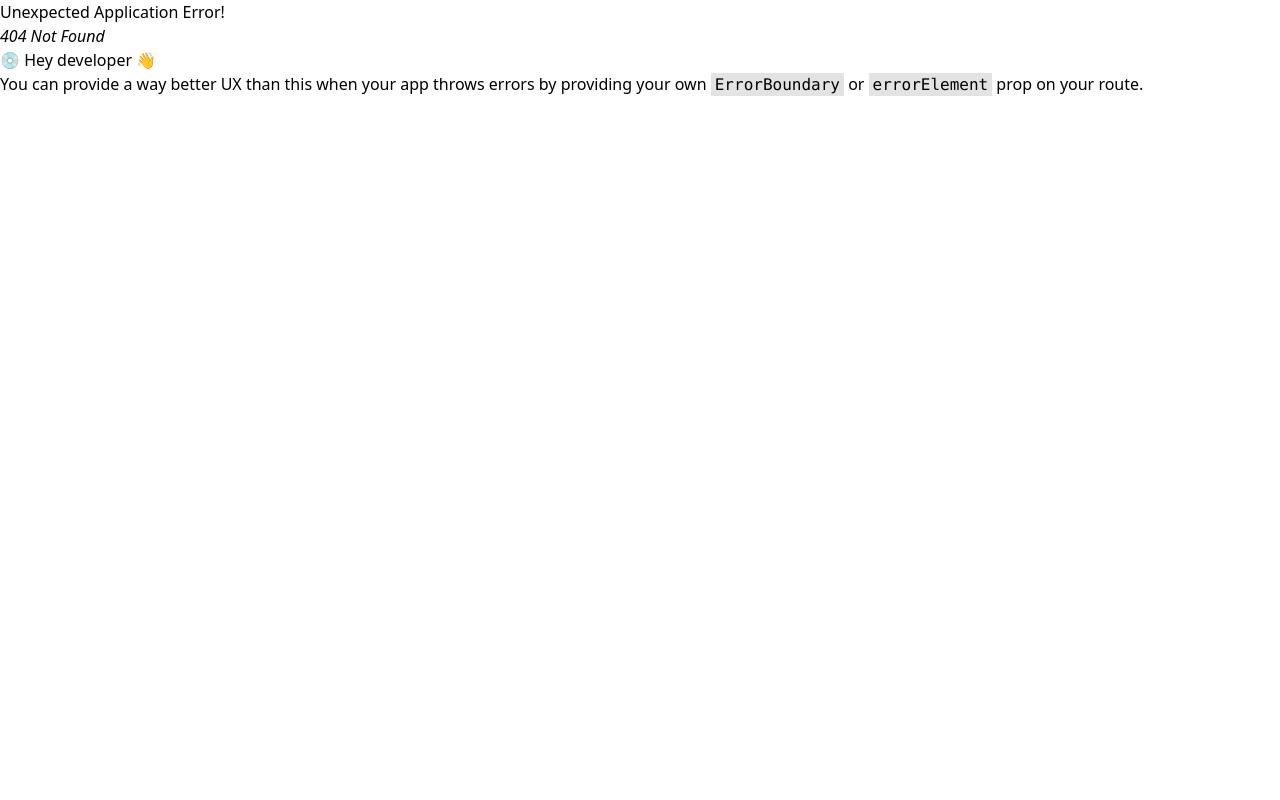
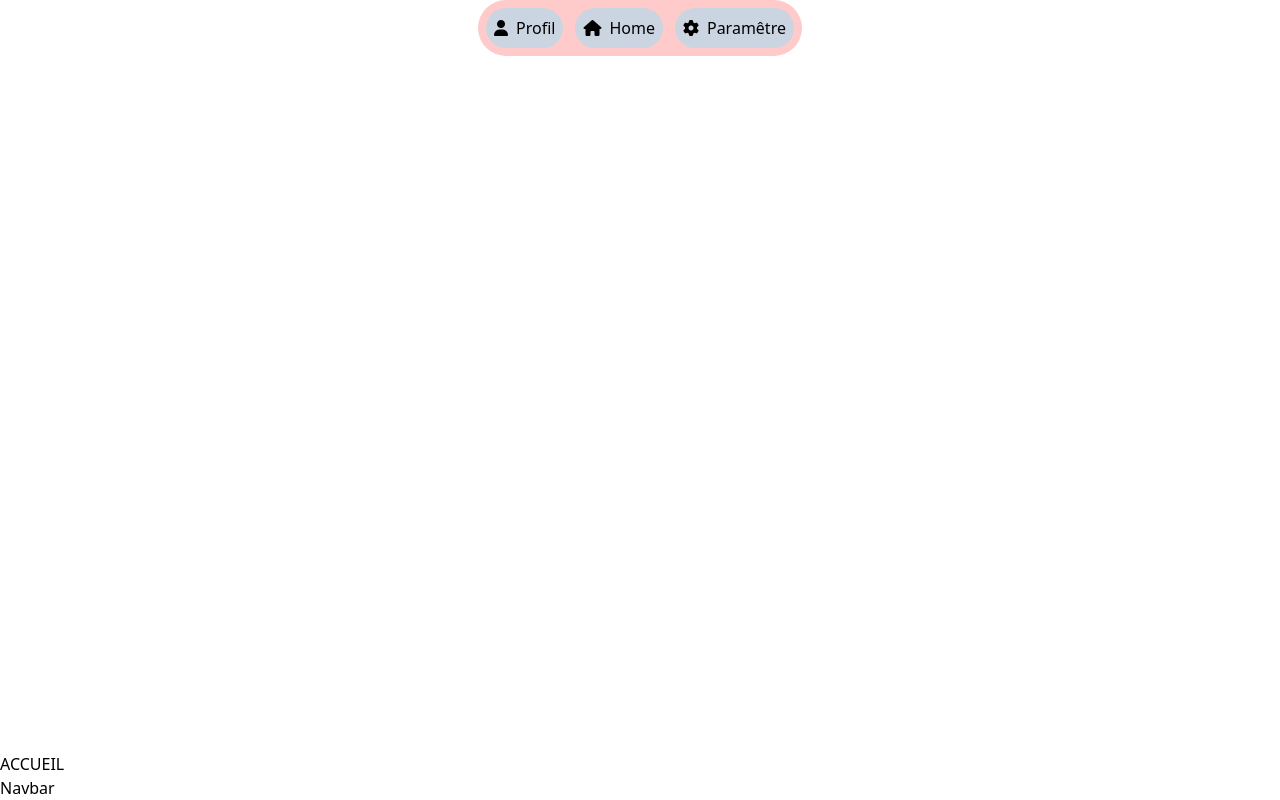
Before and after one commit to VChiofalo/medika, a React (Vite) app in the folder medika/frontend/: page /home in a window 1280 px wide. Before the commit this address had no page. Built offline with nearby package versions, Linux system fonts and the light colour scheme.

Commit message:
routes fixé et navbar n'apparait pas sur home

```diff
--- a/medika/frontend/src/App.jsx
+++ /dev/null
@@ -1,28 +0,0 @@
-import { useState } from 'react'
-import './App.css'
-import AnimalCard from './components/animal_card'
-import WeightCard from './components/weight_card'
-import VaccineCard from './components/vaccine_card'
-import Navbar from './components/navbar'
-import SupervisionCard from './components/supervision_card'
-
-function App() {
-  const [count, setCount] = useState(0)
-
-  return (
-    <>
-      <AnimalCard/>
-      <div className='flex justify-center'>
-        <WeightCard/>
-        <VaccineCard/>
-      </div>
-
-      <SupervisionCard/>
-
-      <Navbar/>
-
-    </>
-  )
-}
-
-export default App
--- /dev/null
+++ b/medika/frontend/src/components/accueilpage/Accueilpage.jsx
@@ -0,0 +1,17 @@
+// HomePage.jsx
+import { Link } from 'react-router-dom';
+//import welcomeImage from '../../assets/Welcome01.png';
+
+function AccueilPage() {
+  return (
+    <div className="home-page">
+
+
+      <div className="continue-button">
+        <Link to="/home">CONTINUER</Link>
+      </div>
+    </div>
+  );
+}
+
+export default AccueilPage;
--- a/medika/frontend/src/components/home/index.jsx
+++ b/medika/frontend/src/components/home/index.jsx
@@ -1,16 +1,14 @@
-
+import React from 'react';
 const Home = () => {
 
     return (
         <div className="home">
-            <h1>Carrousel de Boutons</h1>
+            <h1>ACCUEIL</h1>
+            <button>Navbar</button>
             <div className="button-carousel">
 
             </div>
-            <div className="carousel-controls">
-                <button>Précédent</button>
-                <button>Suivant</button>
-            </div>
+
         </div>
     );
 };
--- a/medika/frontend/src/components/layout/Layout.jsx
+++ b/medika/frontend/src/components/layout/Layout.jsx
@@ -1,10 +1,16 @@
-import { Outlet } from "react-router-dom";
+import { Outlet, useLocation } from "react-router-dom";
+import Navbar from "../navbar";
 
 
 const Layout = () => {
+
+  const location = useLocation();
+
+  console.log(location);
   return (
     <div className="min-h-screen flex flex-col justify-between ">
-    <Outlet />
+      {location.pathname === "/" ? null : <Navbar />}
+      <Outlet />
     </div>
   );
 };
--- a/medika/frontend/src/components/navbar/index.jsx
+++ b/medika/frontend/src/components/navbar/index.jsx
@@ -1,21 +1,23 @@
+import { Link } from "react-router-dom";
+
 function Navbar() {
 //link to
 //faire les paths
     return <>
         <div className="flex justify-center ">
             <div className="flex gap-3 rounded-full bg-red-200 p-2">
-                <div className="flex items-center rounded-full bg-slate-300 p-2 gap-2">
+                <Link to="/profil" className="flex items-center rounded-full bg-slate-300 p-2 gap-2">
                     <i class="fa-solid fa-user"></i>
                     <button>Profil</button>
-                </div>
-                <div className="flex items-center rounded-full bg-slate-300 p-2 gap-2">
+                </Link>
+                <Link to="/" className="flex items-center rounded-full bg-slate-300 p-2 gap-2">
                     <i class="fa-solid fa-house"></i>
                     <button>Home</button>
-                </div>
-                <div className="flex items-center rounded-full bg-slate-300 p-2 gap-2">
+                </Link>
+                <Link to="/parametre" className="flex items-center rounded-full bg-slate-300 p-2 gap-2">
                     <i class="fa-solid fa-gear"></i>
                     <button>Paramêtre</button>
-                </div>
+                </Link>
             </div>
 
 
```
Also changed, not shown: medika/frontend/src/main.jsx (+5 -3 lines), medika/frontend/src/assets/Welcome01.png (added).
